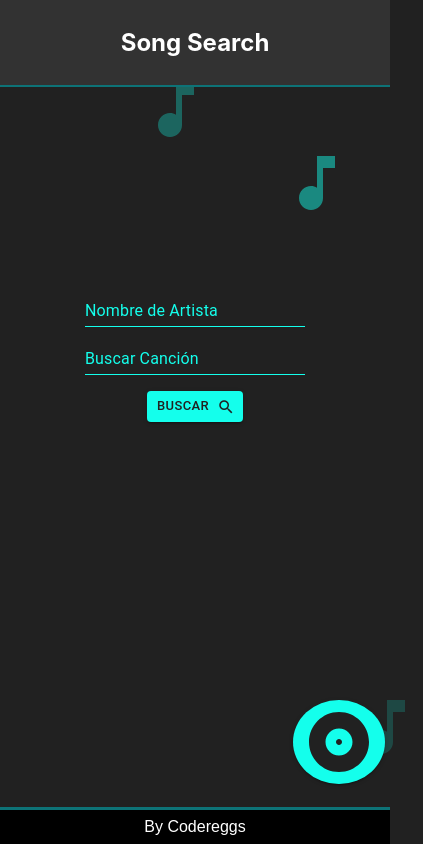
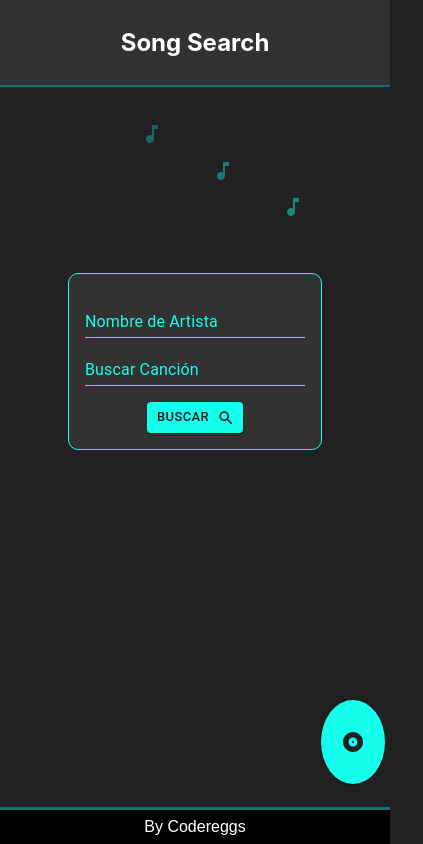
Before and after one commit to Codereggs/Buscador-Lyrics-Bio, a React (Create React App) app: page / in a window 390 px wide. Shown: the whole page, 423 px wide, since content can reach past the window. Built offline with nearby package versions, Linux system fonts and the light colour scheme.

Commit message:
fix css button for switch

```diff
--- a/src/App.css
+++ b/src/App.css
@@ -23,6 +23,11 @@
   flex-wrap: nowrap;
   align-items: center;
   justify-content: center;
+  background-color: var(--second-color);
+  border: 1px solid var(--fourth-color);
+  padding: 1rem;
+  border-radius: 10px;
+  margin: 1rem;
 }
 
 .MuiTextField-root label {
@@ -122,7 +127,7 @@ button.MuiButton-contained:hover {
   left: 36%;
 }
 .musical-note:nth-child(2) {
-  animation-duration: 6s;
+  animation-duration: 7s;
   left: 54%;
 }
 .musical-note:nth-child(3) {
@@ -160,6 +165,8 @@ svg.MuiSvgIcon-root {
   }
 
   svg.MuiSvgIcon-root {
+    width: 1em;
+    height: 1em;
     padding: 0;
     margin: 0;
   }
```
